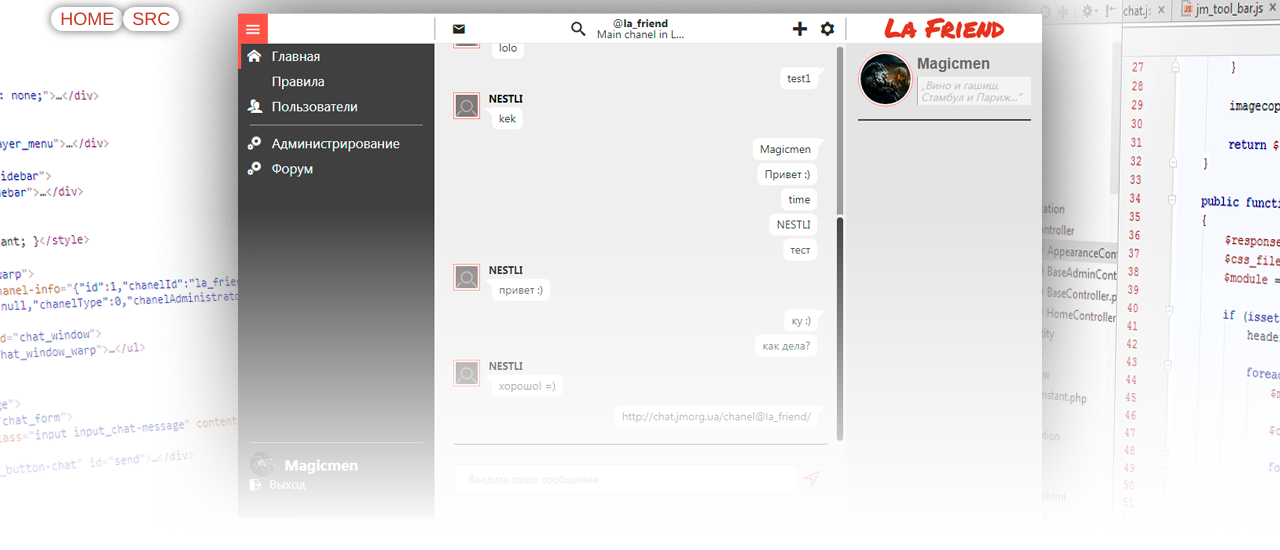
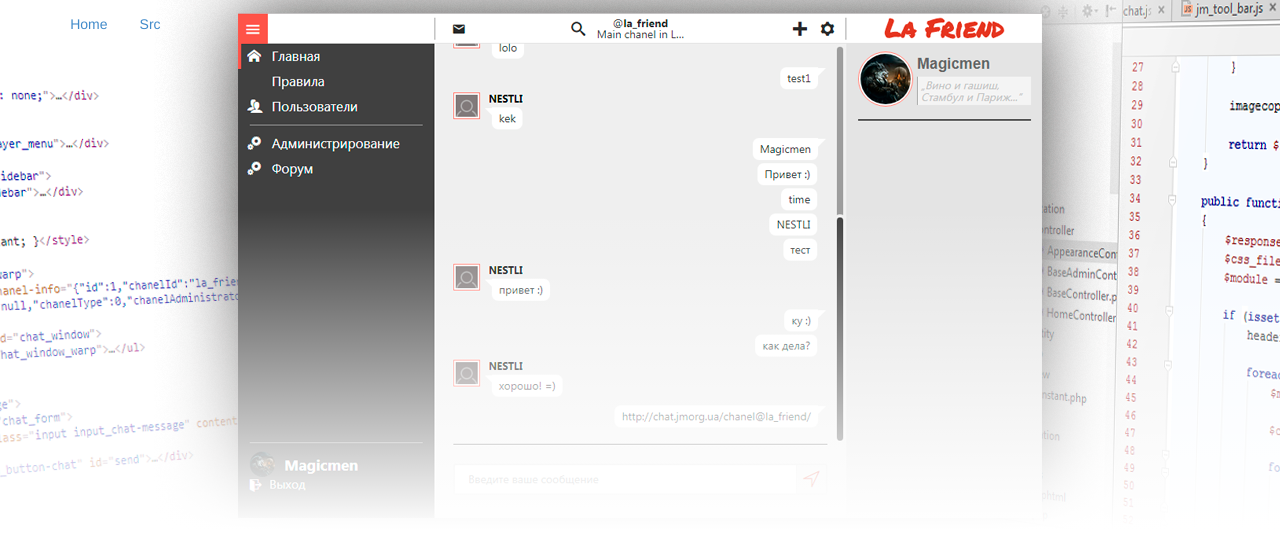
Before and after one commit to jm-organization/jm-organization.github.io, a Jekyll site: the page built from index.html, in a window 1280 px wide and 1400 px high. Shown: the top 550 px of the window. Built offline with Jekyll 4.4.1, drawn with Linux system fonts in a browser that asks for light colours.

Commit message:
frontend::Reload navigation view

```diff
--- a/_includes/jm_header.html
+++ b/_includes/jm_header.html
@@ -1,6 +1,6 @@
 <div class="jm-layer" ></div>
 <div class="navigation" id="navigation" >
-	<nav class="page-width" >
+	<nav class="nav nav-pills page-width" >
 		{% include jm_navigation.html %}
 	</nav>
 </div>
--- a/assets/css/main.css
+++ b/assets/css/main.css
@@ -27,27 +27,13 @@ section {
   .jm-header .navigation {
     position: fixed;
     top: 0;
-    left: 0;
     width: inherit;
-    height: 38px;
+    height: 48px;
+    padding: 4px 0;
     background: transparent;
     z-index: 5898; }
     .jm-header .navigation nav {
-      height: 38px; }
-      .jm-header .navigation nav li {
-        height: 24px;
-        line-height: 24px;
-        font-size: 18px;
-        padding: 0 9px;
-        margin: 7px 0 12px 0;
-        display: inline-block;
-        float: left;
-        text-transform: uppercase;
-        background: white;
-        box-shadow: 0 0 10px rgba(0, 0, 0, 0.6);
-        border-radius: 12px; }
-        .jm-header .navigation nav li a {
-          color: #c63725; }
+      padding: 0 4px; }
   .jm-header .jm-layer2 {
     height: 320px;
     position: absolute;
--- a/assets/css/variables.sass
+++ b/assets/css/variables.sass
@@ -39,7 +39,7 @@ $avatarHeight: 32px
 $avatarWidth: $avatarHeight
 $footerHeight: 48px
 $sidebarWidth: 250px
-$menuHeight: 38px
+$menuHeight: 48px
 
 // Block minimum height:
 $formRegistrationMinHeight: 423px
```
Also changed, not shown: assets/css/main.sass (+2 -17 lines).
